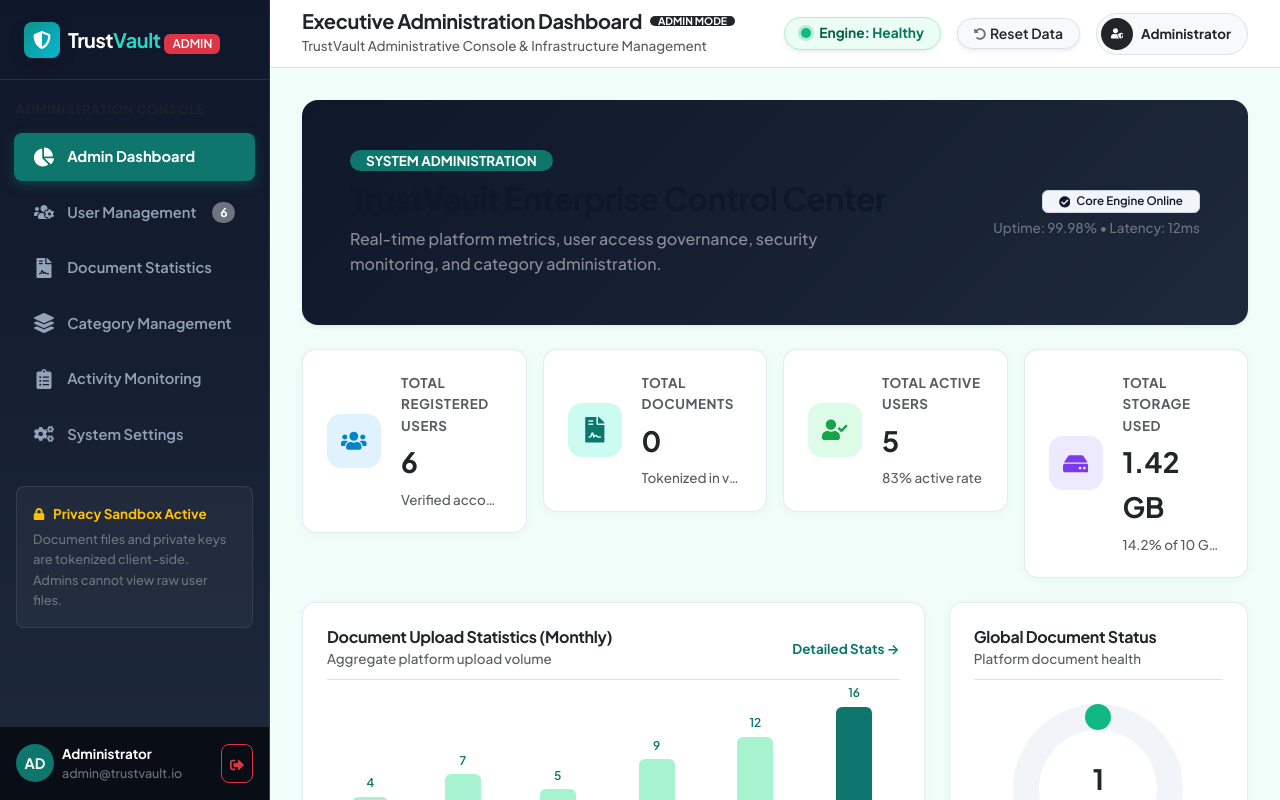
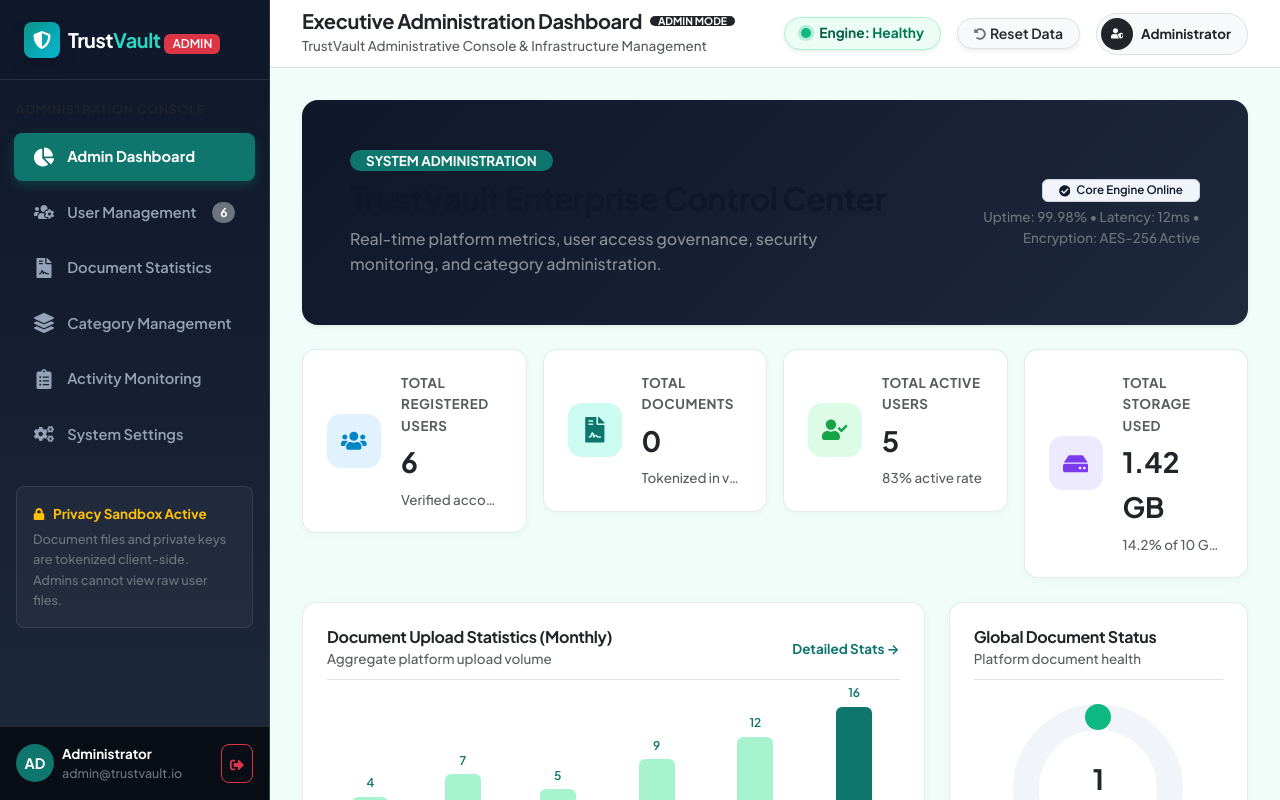
Before and after one commit to santhiya-mohanasundaram/TrustVault-documentation, a React (Vite) app in the folder Frontend/: page /admin/dashboard in a window 1280 px wide. Shown: the top 800 px of the page. Built offline with nearby package versions, Linux system fonts and the light colour scheme.

Commit message:
Implement system throughput and operational health metrics on admin dashboard

```diff
--- a/Frontend/src/pages/admin/AdminDashboard.jsx
+++ b/Frontend/src/pages/admin/AdminDashboard.jsx
@@ -51,7 +51,7 @@ const AdminDashboard = () => {
               <span className="badge bg-success-subtle text-success border border-success px-3 py-1 mb-1">
                 <FaCheckCircle className="me-1" /> Core Engine Online
               </span>
-              <small className="text-secondary">Uptime: 99.98% &bull; Latency: 12ms</small>
+              <small className="text-secondary">Uptime: 99.98% &bull; Latency: 12ms &bull; Encryption: AES-256 Active</small>
             </div>
           </div>
         </div>
```
